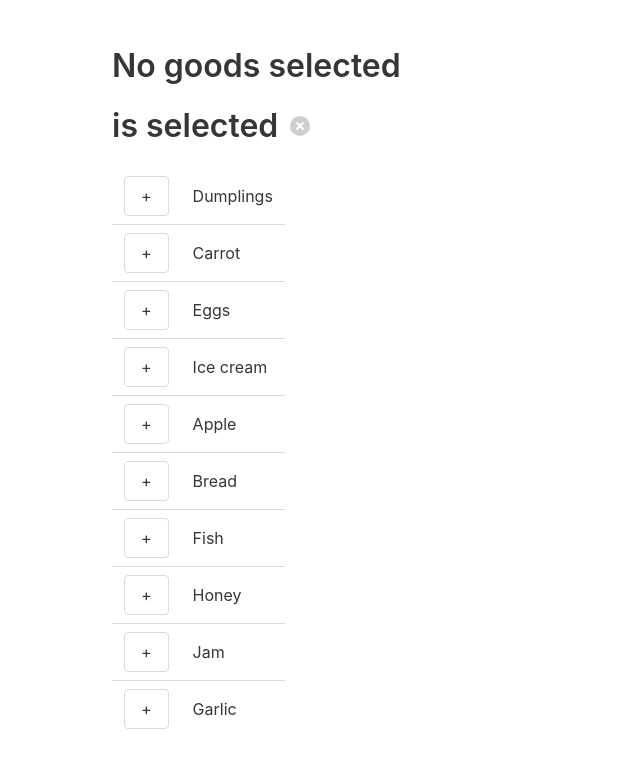
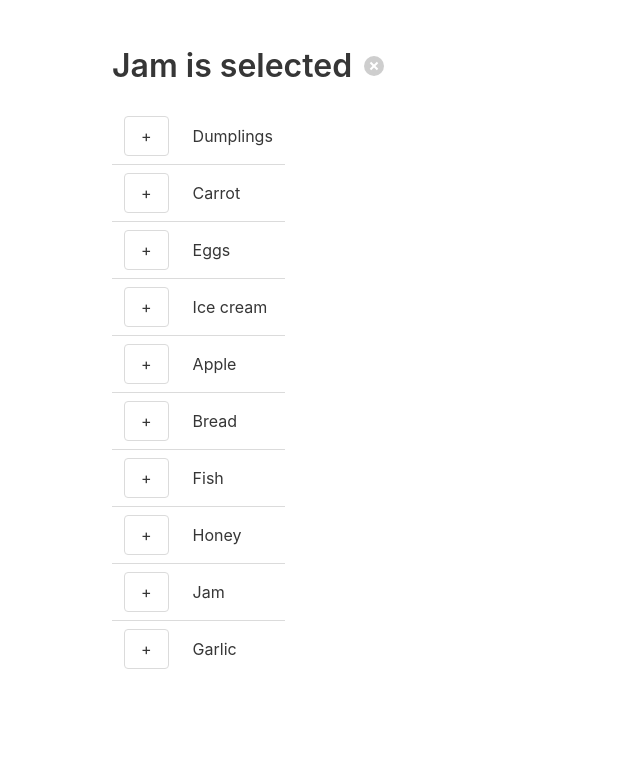
Before and after one commit to mate-academy/react_goods-selector, a React (Create React App) app: page / in a window 1280 px wide. Shown: the top 768 px of the page, without its empty margins (0-640 px from the left). Built offline with nearby package versions, Linux system fonts and the light colour scheme.

Commit message:
add onClick attribute

```diff
--- a/src/App.tsx
+++ b/src/App.tsx
@@ -21,24 +21,23 @@ type State = {
 
 export class App extends Component<{}, State> {
   state = {
-    pressedGood: '',
+    pressedGood: 'Jam',
   };
 
   render() {
-    const { pressedGood = 'Jam' } = this.state;
+    const { pressedGood } = this.state;
 
     return (
       <main className="section container">
-        <h1 className="title">No goods selected</h1>
-
         <h1 className="title is-flex is-align-items-center">
-          {`${pressedGood} is selected`}
+          {pressedGood.length > 0 ? `${pressedGood} is selected` : 'No goods selected'}
 
           {/*  eslint-disable-next-line jsx-a11y/control-has-associated-label */}
           <button
             data-cy="ClearButton"
             type="button"
             className="delete ml-3"
+            onClick={() => this.setState({ pressedGood: '' })}
           />
         </h1>
 
@@ -51,6 +50,7 @@ export class App extends Component<{}, State> {
                     data-cy="AddButton"
                     type="button"
                     className="button"
+                    onClick={() => this.setState({ pressedGood: good })}
                   >
                     +
                   </button>
```
